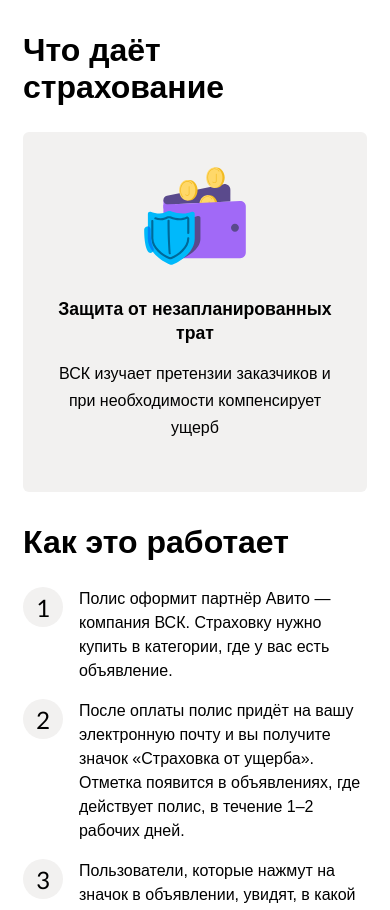
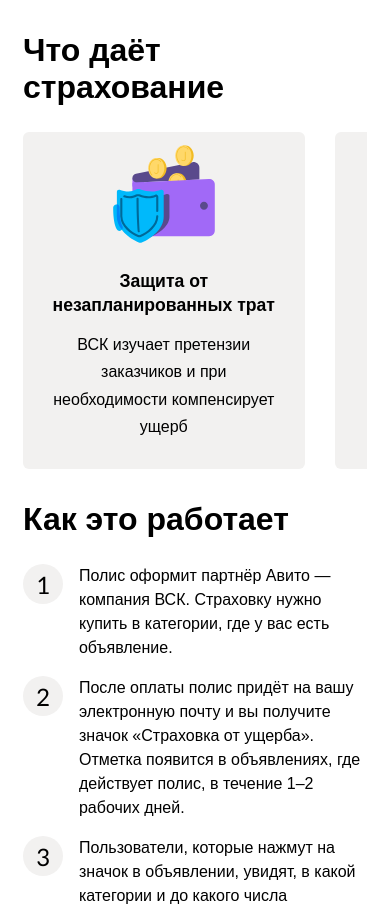
Before and after one commit to Bexram/vsk-avito, a Vue app: page / in a window 390 px wide. Shown: the part 1000-1910 px from the top of the page. Built offline with nearby package versions, Linux system fonts and the light colour scheme.

Commit message:
add vuex

```diff
--- a/package.json
+++ b/package.json
@@ -11,7 +11,8 @@
     "@dafcoe/vue-collapsible-panel": "^0.2.0",
     "core-js": "^3.8.3",
     "swiper": "^8.0.7",
-    "vue": "^3.2.13"
+    "vue": "^3.2.13",
+    "vuex": "^4.0.2"
   },
   "devDependencies": {
     "@babel/core": "^7.12.16",
--- a/src/components/advantages.vue
+++ b/src/components/advantages.vue
@@ -29,8 +29,8 @@
 
         <div class="swipe">
             <swiper
-                    :slides-per-view="1"
-                    :space-between="100"
+                    :slides-per-view="1.2"
+                    :space-between="30"
                     @swiper="onSwiper"
                     @slideChange="onSlideChange"
             >
@@ -154,7 +154,7 @@
         .card {
             padding: 10% 10%;
             width: 80%;
-            min-height: 260px;
+            height: 280px;
         }
 
         .swipe {
```
Also changed, not shown: src/store/backend.js (added, +26 -0 lines), src/store/main.js (added, +9 -0 lines), 1 other file (tests, documents, lock files or other folders).
